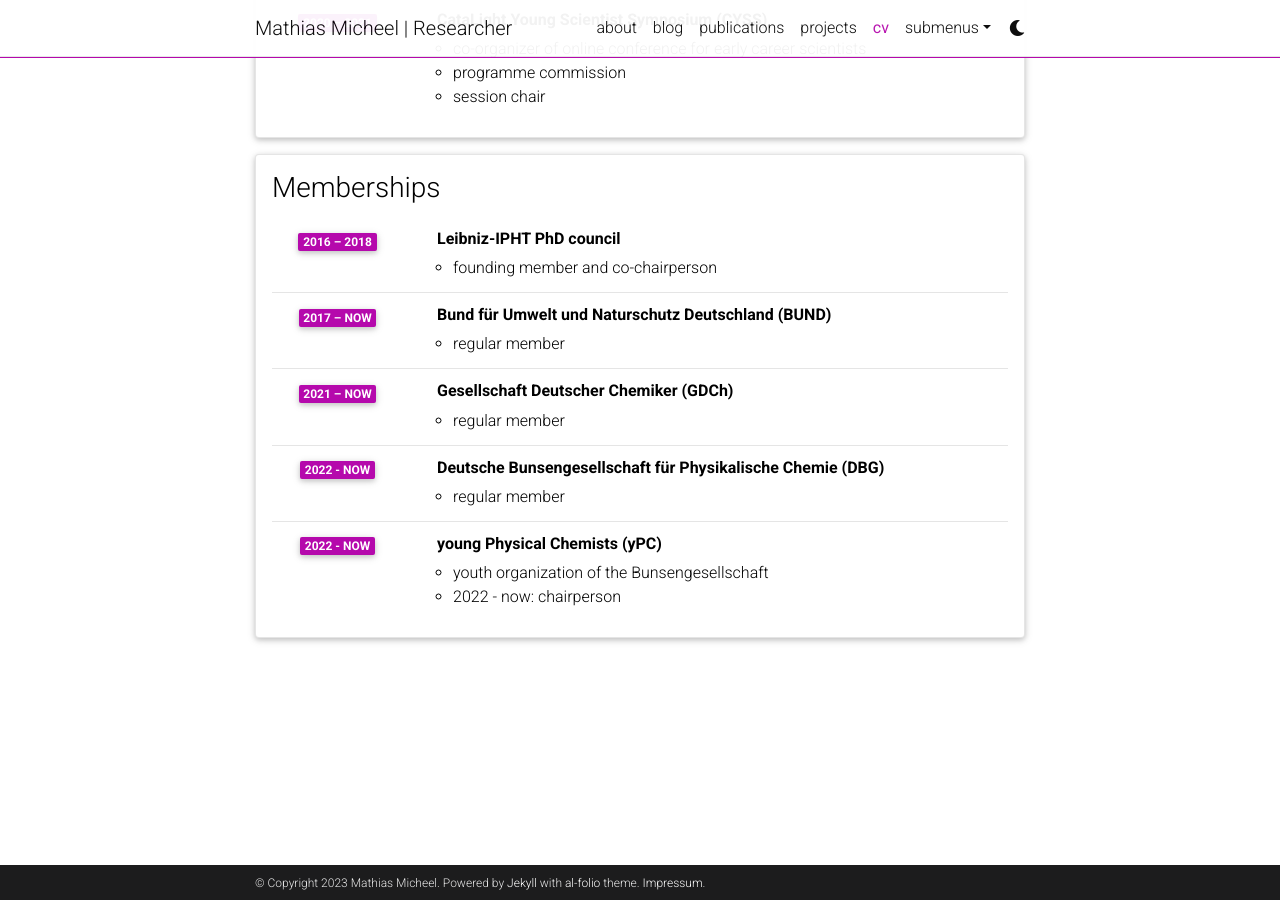
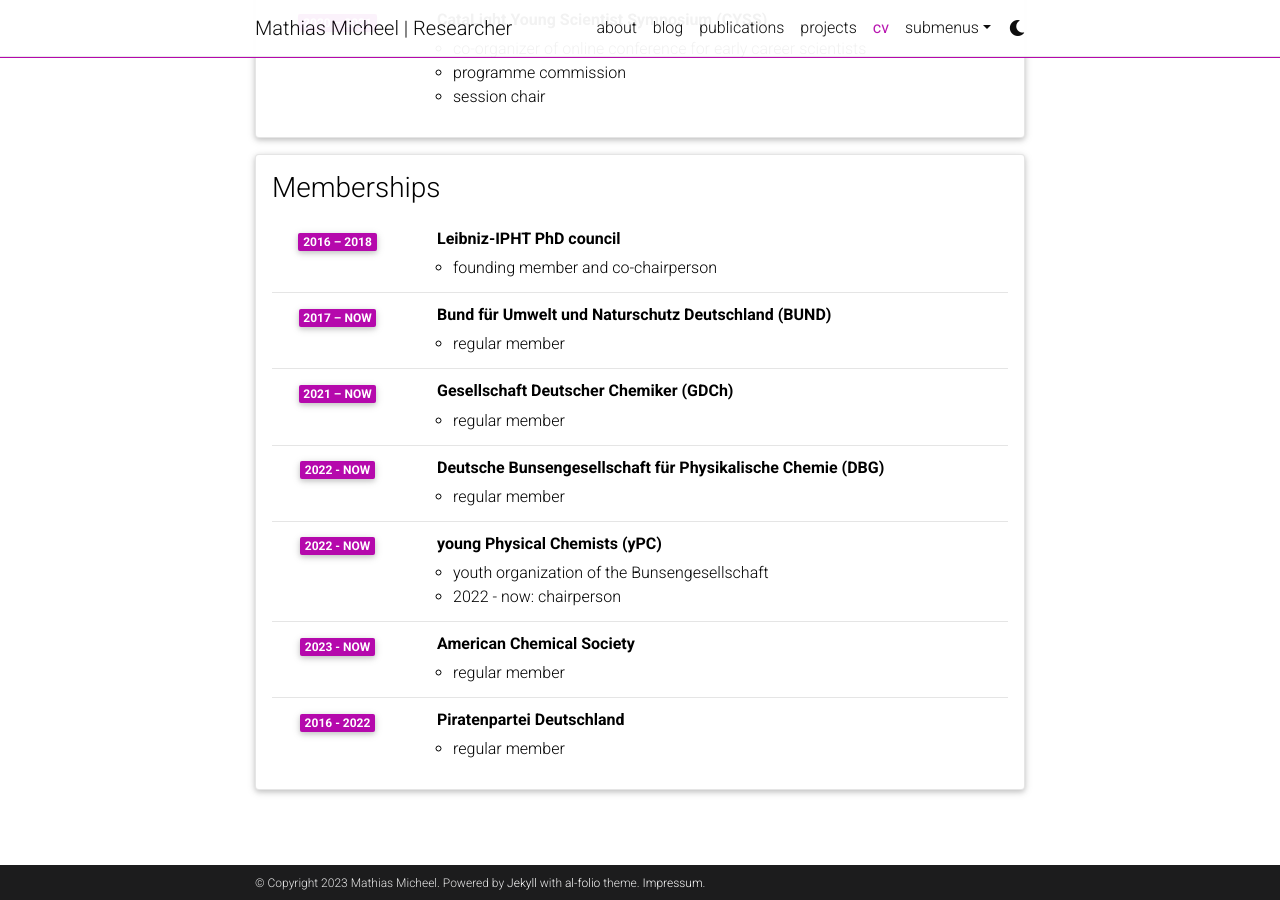
Before and after one commit to mythrandire/mythrandire.github.io, a Jekyll site: the page built from _pages/cv.md, in a window 1280 px wide and 900 px high, scrolled down 2393 px. Built offline with Jekyll 4.4.1, drawn with Linux system fonts in a browser that asks for light colours; comment, search, counter and statistics services are not loaded; a style sheet for code colours, icons or effects is not loaded.

Commit message:
Update cv.yml

```diff
--- a/_data/cv.yml
+++ b/_data/cv.yml
@@ -129,3 +129,13 @@
       items:
         - 'youth organization of the Bunsengesellschaft'
         - '2022 - now: chairperson'
+
+    - title: American Chemical Society
+      year: 2023 - now
+      items:
+        - 'regular member'
+
+    - title: Piratenpartei Deutschland
+      year: 2016 - 2022
+      items:
+        - 'regular member'
```
